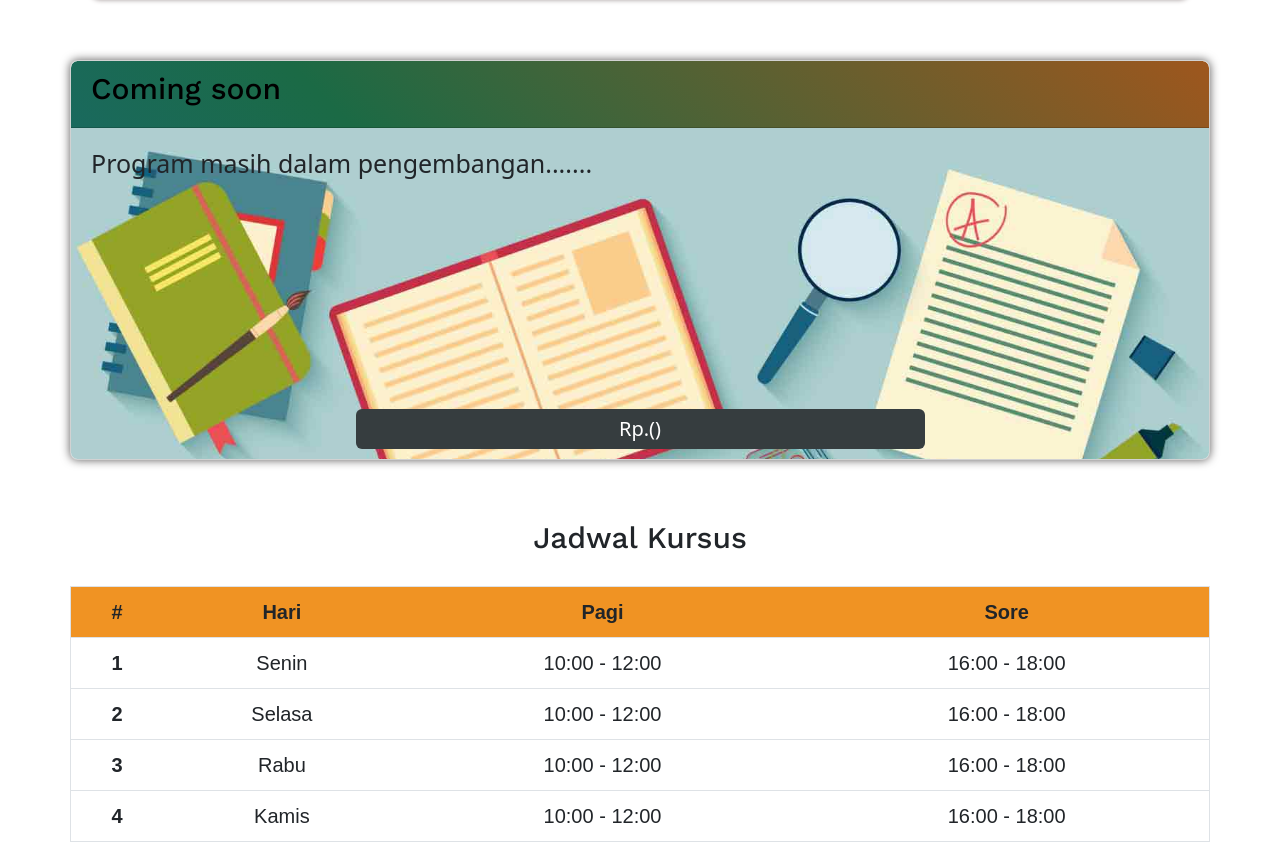
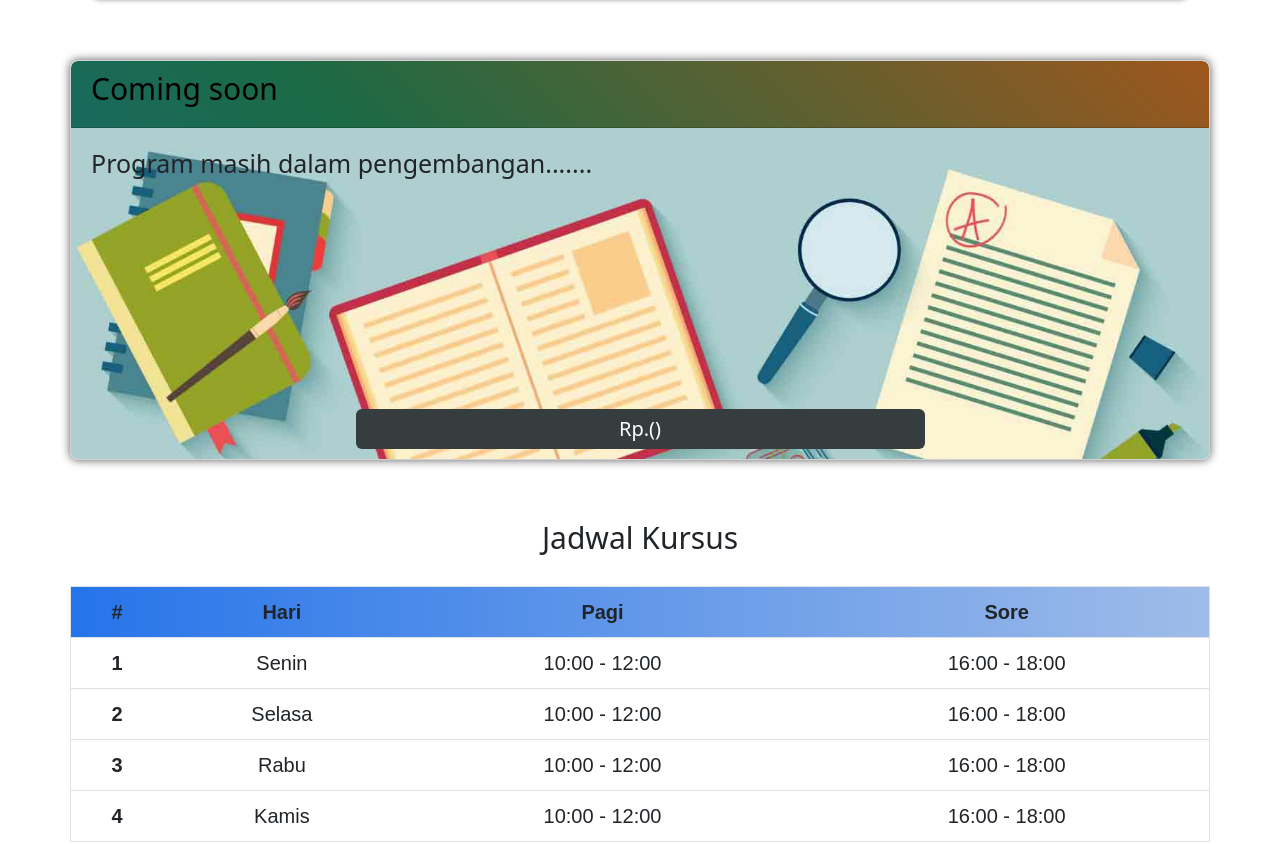
Before and after one commit to CelvinNS/celvinNS.github.io, a plain HTML site: page kursus-page.html in a window 1280 px wide. Shown: the part 2565-3409 px from the top of the page. Drawn offline with nearby package versions, Linux system fonts and the light colour scheme; a web font is replaced by a local one.

Commit message:
update tabel jadwal

```diff
--- a/style.css
+++ b/style.css
@@ -350,9 +350,7 @@ html, body{
     text-align: center;
 }
 
-#kursus h4{
-  font-family: 'work sans', sans-serif;
-}
+
 
 
 #kursus .card.card_4{
@@ -393,7 +391,7 @@ table{
 
 }
 thead tr{
-  background-color: #f09323;
+  background: linear-gradient(to right, rgb(38, 116, 234), rgb(159, 188, 233));
 }
 tbody tr{
 background-color: #ffffff;
```
Also changed, not shown: index.html (+8 -6 lines).
